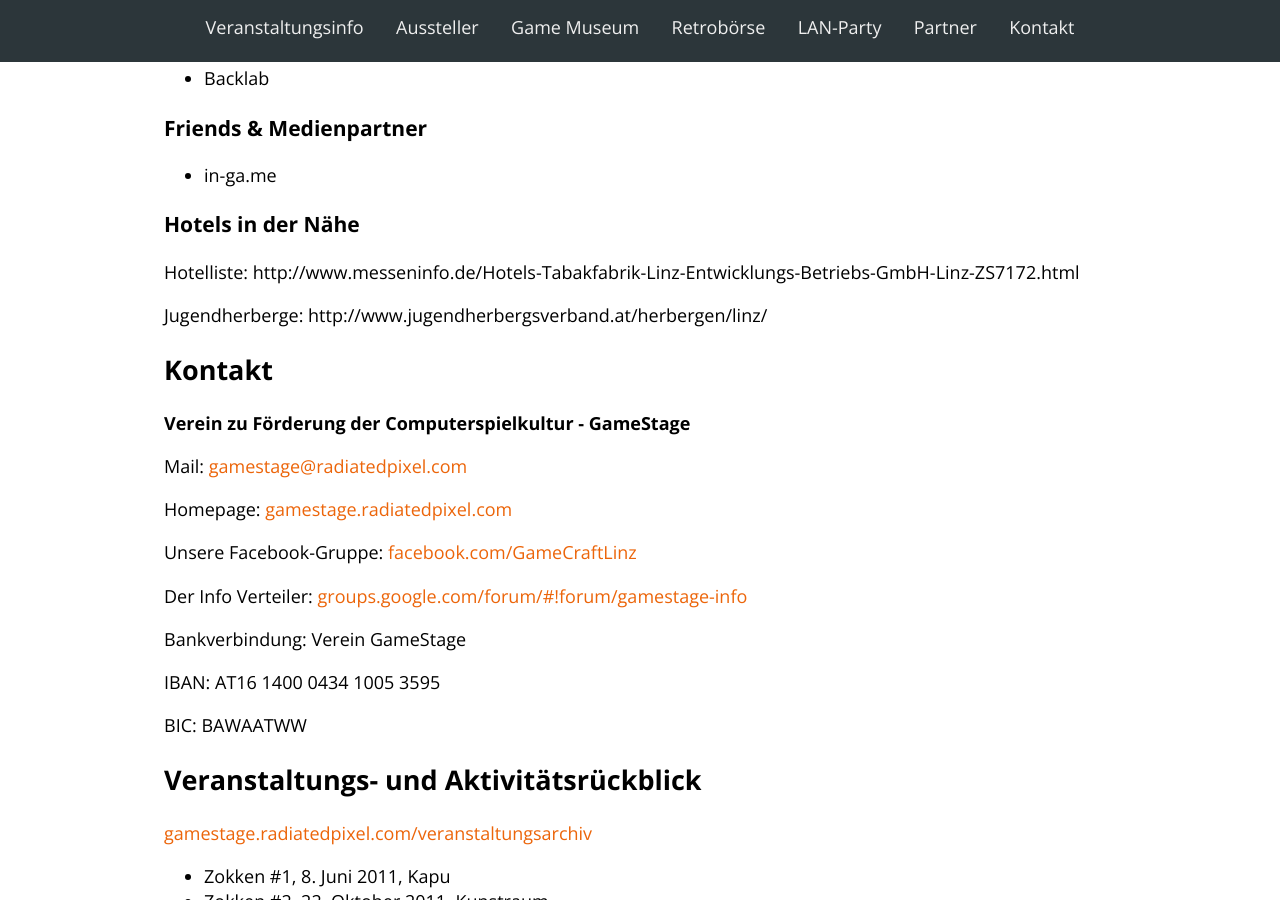
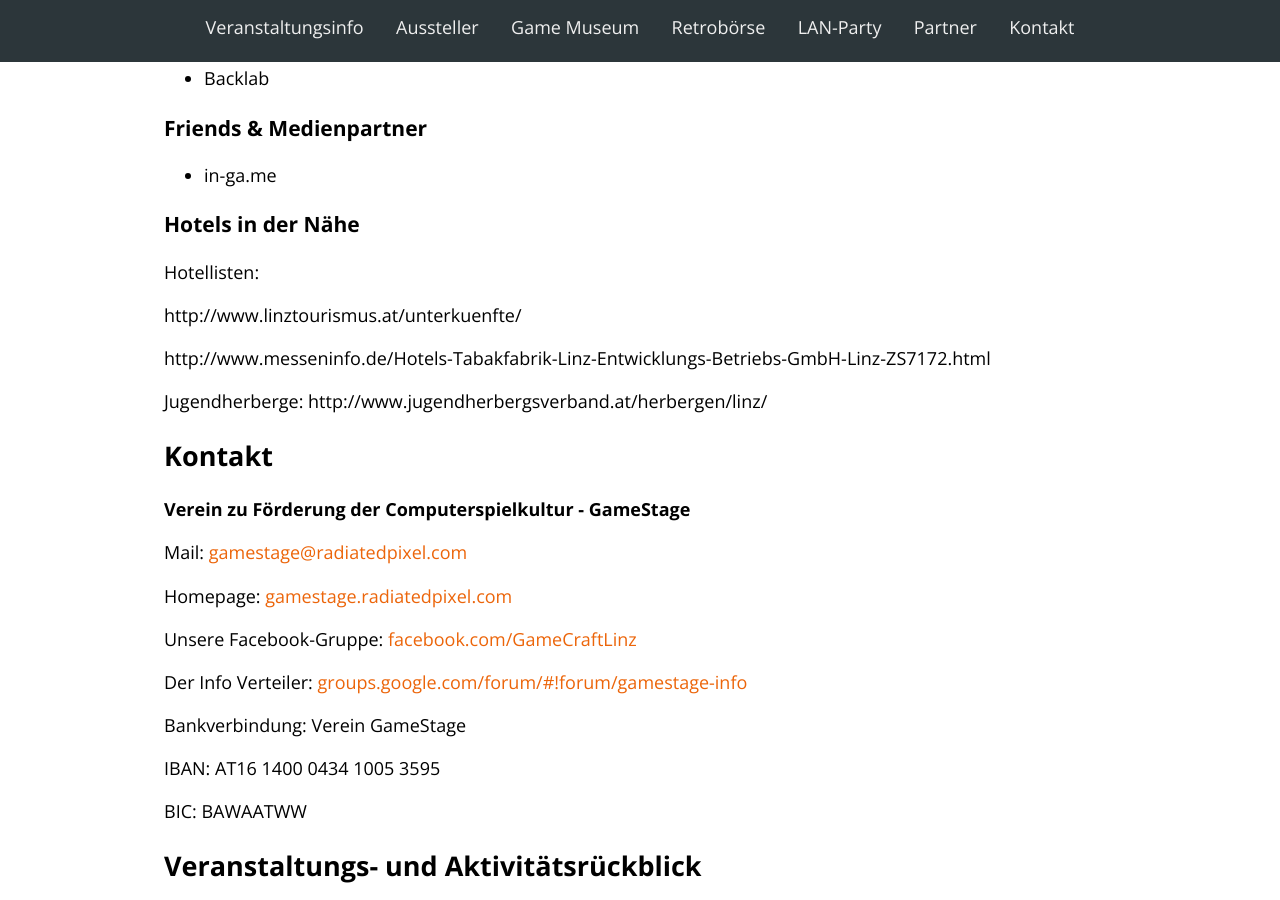
Before and after one commit to Lorti/gsexpo, a Jekyll site: the page built from index.html, in a window 1280 px wide and 900 px high, scrolled down 4275 px. Built offline with Jekyll 4.4.1, drawn with Linux system fonts in a browser that asks for light colours; nearby versions of some CDN libraries; Markdown is read by kramdown in place of the engine named in the settings; some of the changed lines change nothing that is shown.

Commit message:
Update partner.markdown

```diff
--- a/_includes/partner.markdown
+++ b/_includes/partner.markdown
@@ -19,7 +19,10 @@
 
 
 ### Hotels in der Nähe
-Hotelliste:
+Hotellisten:
+
+http://www.linztourismus.at/unterkuenfte/
+
 http://www.messeninfo.de/Hotels-Tabakfabrik-Linz-Entwicklungs-Betriebs-GmbH-Linz-ZS7172.html
 
 Jugendherberge:
```
